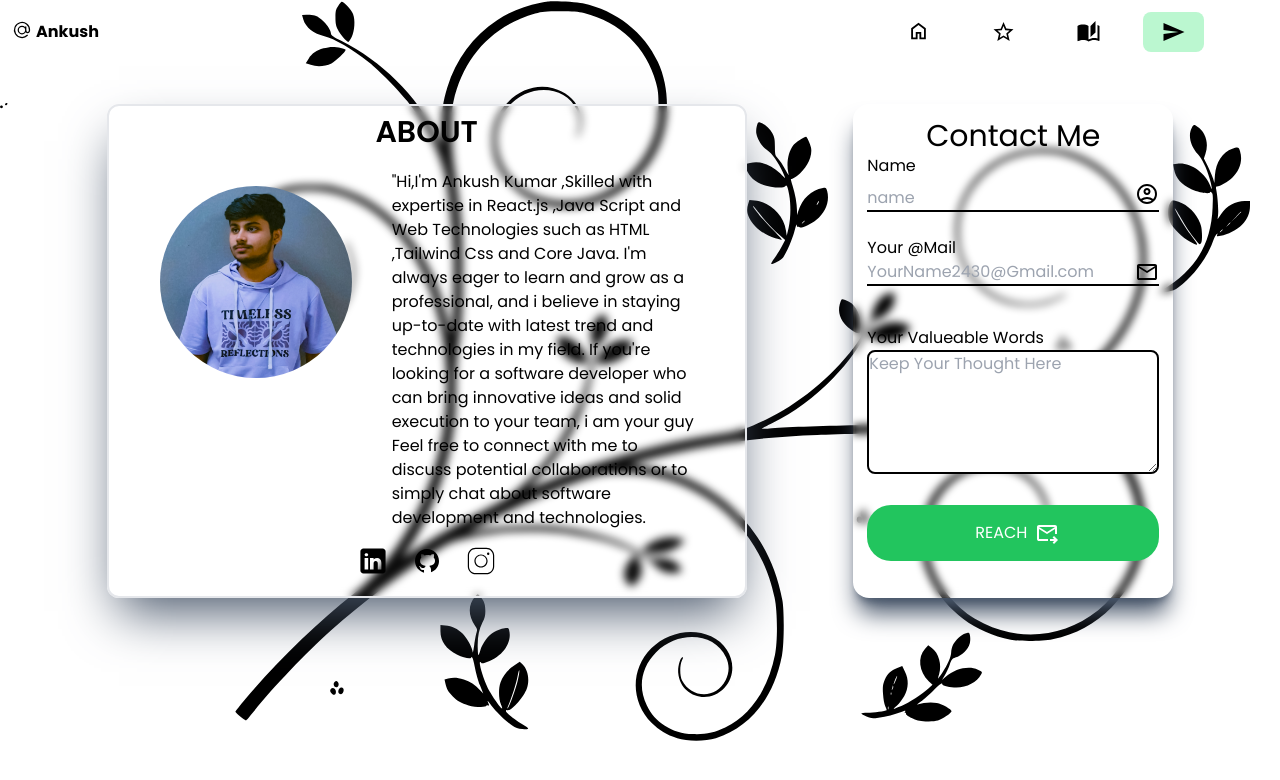
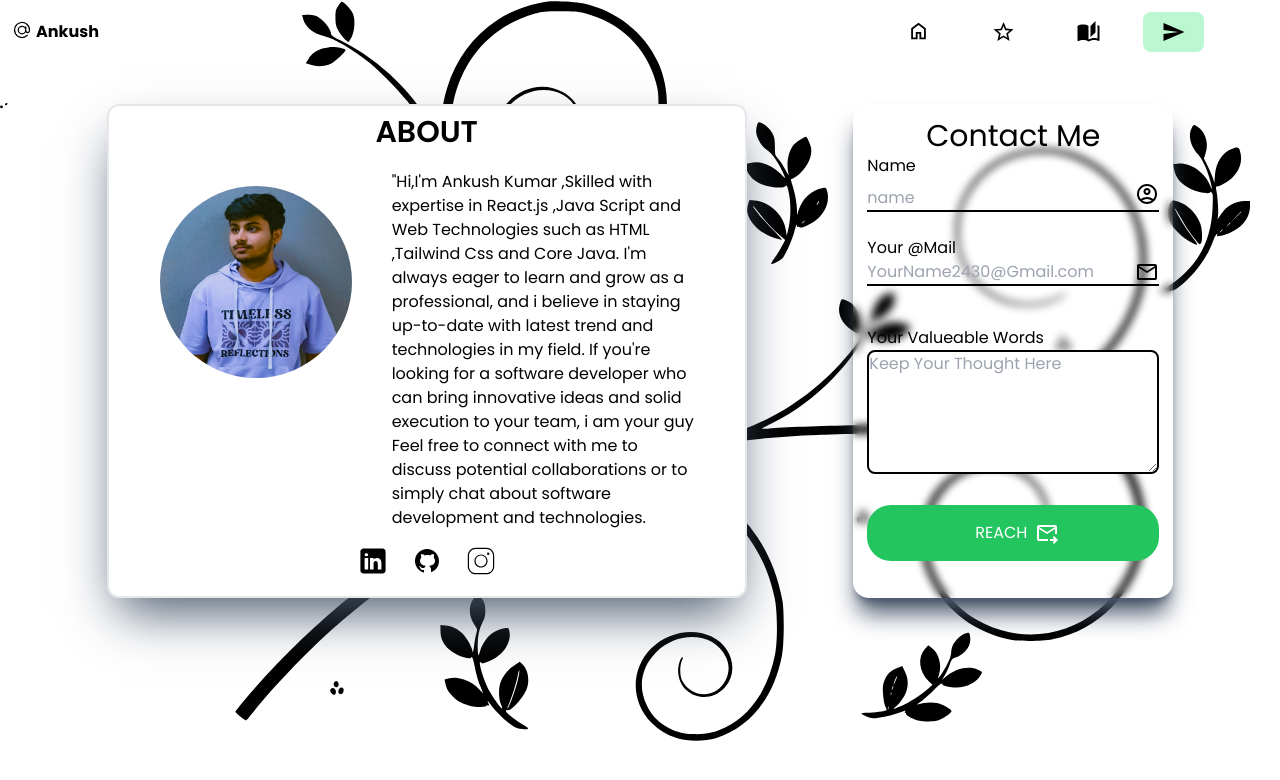
Before and after one commit to Ankush3314260/Ankushportfolio, a React (Vite) app: page /About in a window 1280 px wide. Shown: the top 780 px of the page. Built offline with nearby package versions, Linux system fonts and the light colour scheme; no server answers.

Commit message:
change recomended

```diff
--- a/src/components/About.jsx
+++ b/src/components/About.jsx
@@ -90,7 +90,7 @@ function About() {
 </svg>
 </div>
     <div className='z-10 relative top-10 justify-evenly  w-full flex-wrap max-sm:-top-3   flex text-black' >
-      <div className='w-1/2 max-sm:w-full bg-white/5 backdrop-blur-sm downside    max-sm:m-6 sm:max-h-fit  rounded-xl shadow-2xl shadow-slate-600   border-2   '>
+      <div className='w-1/2 max-sm:w-full bg-white max-sm:bg-white/5 max-sm:backdrop-blur-sm downside    max-sm:m-6 sm:max-h-fit  rounded-xl shadow-2xl shadow-slate-600   border-2   '>
         <div className='relative top-2'>
          <p className=' text-center text-3xl text-black font-semibold'>ABOUT</p>
          </div>
--- a/src/components/Home.jsx
+++ b/src/components/Home.jsx
@@ -19,7 +19,7 @@ function Home(){
          },[])
     return (
         <>
-        <div className="absolute  -z-10  max-sm:-top-72  -top-60   max-sm:w-full sm:-left-96  max-sm:overflow-hidden  ">
+        <div className="absolute  -z-10  max-sm:-top-60 max-sm:-left-2   -top-60   max-sm:w-full sm:-left-96  max-sm:overflow-hidden  ">
 
         <svg  xmlns="http://www.w3.org/2000/svg" version="1.0" width="1040px" height="640px" viewBox="0 0 1280.000000 640.000000" preserveAspectRatio="xMidYMid meet">
 
```
